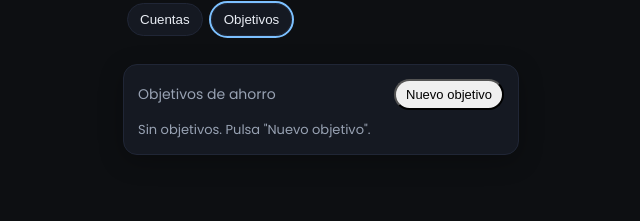
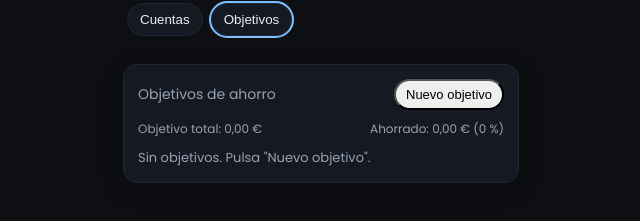
Before and after one commit to Charlydob/Finanzas, a plain HTML site: page index.html in a window 1280 px wide. Both pictures are taken after a click on the button "Objetivos". Shown: the part 49-270 px from the top of the page, without its empty margins (319-959 px from the left). Drawn offline with Linux system fonts and the light colour scheme; no server answers.

Commit message:
objetivos

```diff
--- a/index.html
+++ b/index.html
@@ -63,8 +63,16 @@
     <div class="objetivos-title">Objetivos de ahorro</div>
     <button id="btn-nuevo-objetivo">Nuevo objetivo</button>
   </div>
+
+  <!-- RESUMEN GLOBAL OBJETIVOS -->
+  <div class="objetivos-summary">
+    <span id="obj-total-objetivo">Objetivo total: 0,00 €</span>
+    <span id="obj-total-progreso">Ahorrado: 0,00 € (0,00%)</span>
+  </div>
+
   <div id="objetivos-list" class="objetivos-list"></div>
 </section>
+
 </main>
 
 
--- a/objetivos.js
+++ b/objetivos.js
@@ -31,6 +31,13 @@
       currency: "EUR",
     }).format(n || 0);
   }
+    function pctToEsLocal(n) {
+    return new Intl.NumberFormat("es-ES", {
+      style: "percent",
+      maximumFractionDigits: 2,
+    }).format(n || 0);
+  }
+
 
   function formatTimeLeft(fechaStr) {
     if (!fechaStr) return "";
@@ -57,6 +64,9 @@
   const $tabButtons = document.querySelectorAll(".tabs .tab");
   const $panelCuentas = document.getElementById("tab-cuentas");
   const $panelObjetivos = document.getElementById("tab-objetivos");
+    const $sumObjetivo = document.getElementById("obj-total-objetivo");
+  const $sumProgreso = document.getElementById("obj-total-progreso");
+
 
   const $list = document.getElementById("objetivos-list");
   const $btnNuevo = document.getElementById("btn-nuevo-objetivo");
@@ -232,6 +242,32 @@
     document.querySelectorAll(".goal-menu").forEach((el) => el.remove());
     $list.innerHTML = "";
 
+    // ------- resumen global -------
+    let totalObjetivo = 0;
+    let totalAhorrado = 0;
+
+    objetivos.forEach((g) => {
+      totalObjetivo += g.objetivo || 0;
+      totalAhorrado += g.ahorrado || 0;
+    });
+
+    const pctGlobal =
+      totalObjetivo > 0 ? Math.max(0, Math.min(1, totalAhorrado / totalObjetivo)) : 0;
+
+    if ($sumObjetivo) {
+      $sumObjetivo.textContent =
+        "Objetivo total: " + numberToEsLocal(totalObjetivo);
+    }
+    if ($sumProgreso) {
+      $sumProgreso.textContent =
+        "Ahorrado: " +
+        numberToEsLocal(totalAhorrado) +
+        " (" +
+        pctToEsLocal(pctGlobal) +
+        ")";
+    }
+
+    // ------- lista de objetivos -------
     if (!objetivos.length) {
       const empty = document.createElement("div");
       empty.className = "muted objetivos-empty";
@@ -375,6 +411,7 @@
     });
   }
 
+
   // ---- Init ----
   (function init() {
     loadLocal();
--- a/style.css
+++ b/style.css
@@ -992,3 +992,17 @@ input:focus-visible {
 .goal-menu button:hover {
   background: rgba(255,255,255,0.05);
 }
+/* ===== Resumen objetivos (top bar) ===== */
+.objetivos-summary {
+  display: flex;
+  align-items: center;
+  justify-content: space-between;
+  gap: 8px;
+  margin-bottom: 10px;
+  font-size: 12px;
+  color: var(--muted);
+}
+
+.objetivos-summary span {
+  white-space: nowrap;
+}
```
Lines whose indentation alone changed are shown as unchanged.
